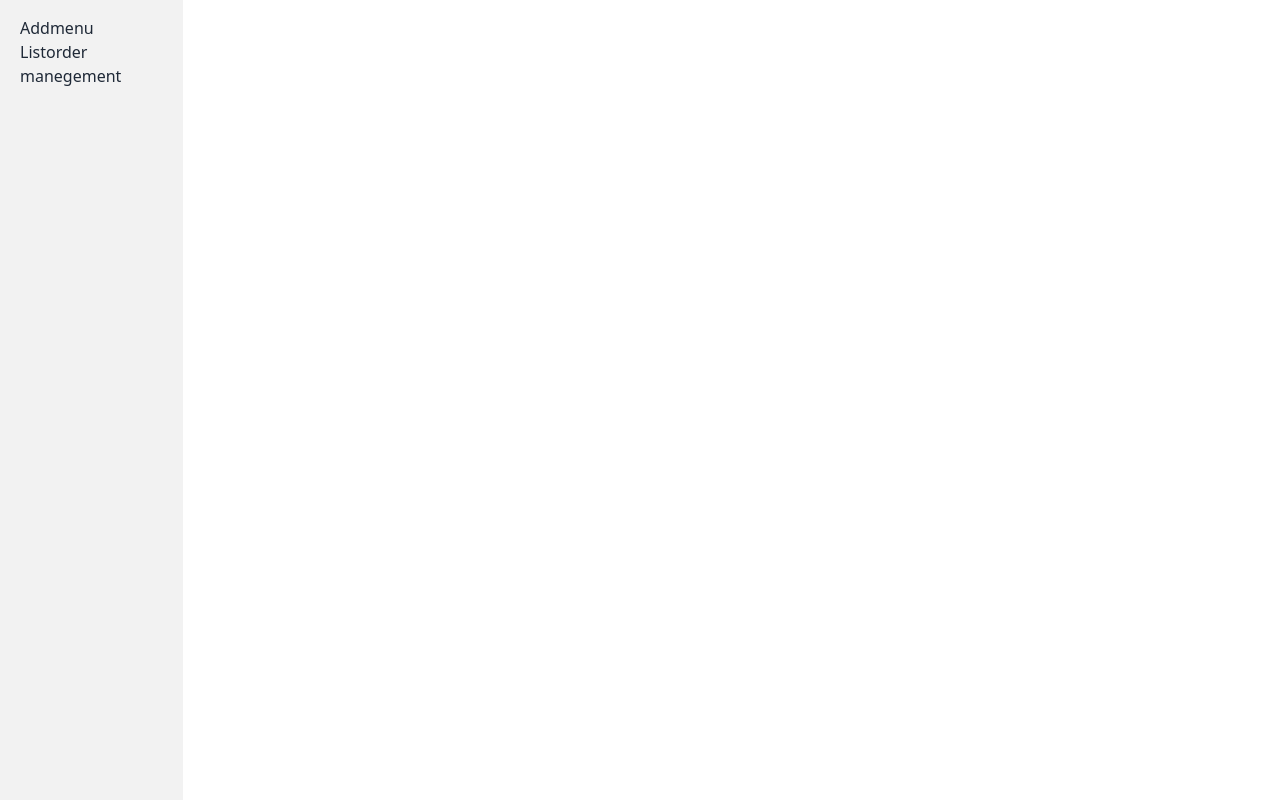
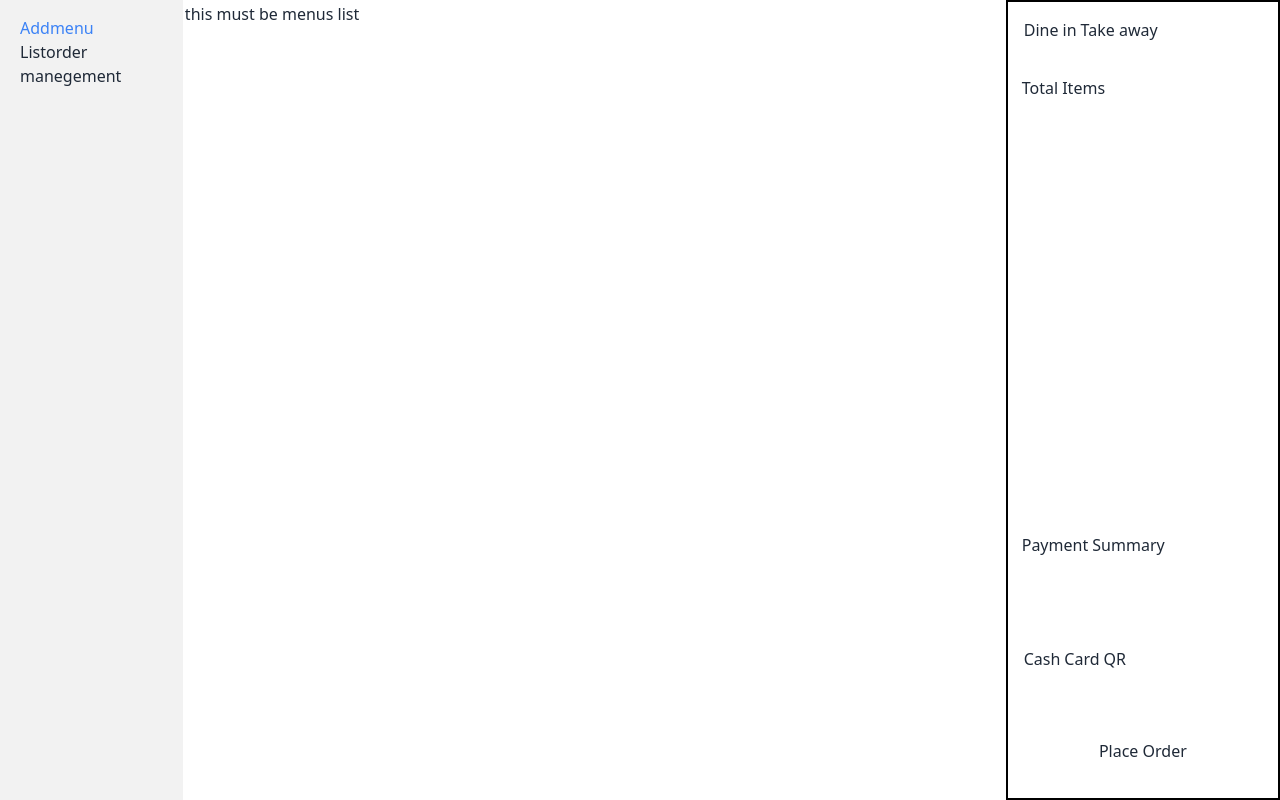
Before and after one commit to cnc2003/PROJECT2-SEC-1-PenNgiMark, a Vue app: page / in a window 1280 px wide. Built offline with nearby package versions, Linux system fonts and the light colour scheme.

Commit message:
fix: router link in Navbar component

```diff
--- a/src/components/Navbar.vue
+++ b/src/components/Navbar.vue
@@ -1,7 +1,7 @@
 <template>
     <ul class="p-4 w-full min-h-full bg-base-200 text-base-content">
         <!-- Sidebar content here -->
-        <li><router-link to="/add-menu" class="pr-1 pl-1" active-class="text-blue-500">Addmenu</router-link></li>
+        <li><router-link to="/" class="pr-1 pl-1" active-class="text-blue-500">Addmenu</router-link></li>
         <li><router-link to="/list-order" class="pr-1 pl-1" active-class="text-blue-500">Listorder</router-link></li>
         <li><router-link to="/manegement" class="pr-1 pl-1" active-class="text-blue-500">manegement</router-link></li>
     </ul>
--- a/src/router/index.js
+++ b/src/router/index.js
@@ -6,7 +6,7 @@ import Manegement from '../components/page/Manegement.vue'
 
 const routes = [
     {
-        path: '/add-Menu',
+        path: '/',
         component: AddMenu
     },
     {
```
